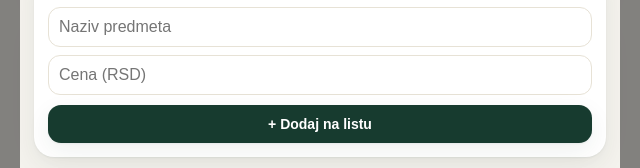
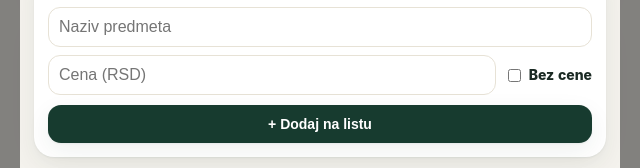
Before and after one commit to hacna335/potrosnja, a plain HTML site: page index.html in a window 1280 px wide. Both pictures are taken after a click on the button "🛒 To buy". Shown: the part 536-704 px from the top of the page, 320-960 px from the left. Drawn offline with Linux system fonts and the light colour scheme.

Commit message:
Add files via upload

```diff
--- a/index.html
+++ b/index.html
@@ -81,6 +81,7 @@ input[type=color]{height:40px;padding:4px}
 .cfb b{font-size:18px;font-weight:800}
 .cfb p{color:var(--mut);margin:8px 0 16px}
 .btn.dg{background:var(--r);color:#fff;border-color:transparent}
+input:disabled{opacity:.4}
 .ck{width:26px;height:26px;border-radius:50%;border:2px solid var(--mut);background:none;color:#fff;font-size:15px;padding:0;flex:none;line-height:1}
 .ck.on{background:var(--g);border-color:var(--g)}
 .ch{display:block;width:100%;text-align:left;margin-top:8px}
@@ -299,13 +300,18 @@ function saveFuel(){
 function delFuel(id){const f=S.fuel.find(x=>x.id==id);ask('Da li si siguran?',`Obrisati sipanje od ${fmt(f.amount)} (${dt(f.ts)})? Biće obrisana i povezana potrošnja u kategoriji Gorivo.`,'Da, obriši',()=>{S.tx=S.tx.filter(x=>x.id!=f.tid);S.fuel=S.fuel.filter(x=>x.id!=id);save();render();fuelForm()},1)}
 
 // ---- To buy lista
+const noP=n=>{const a=n%10,b=n%100;return n+(a==1&&b!=11?' artikal nema':a>=2&&a<=4&&(b<12||b>14)?' artikla nemaju':' artikala nemaju')+' cenu'};
 function wishForm(){
- const W=[...S.wish].sort((a,b)=>a.done-b.done||b.ts-a.ts),tot=W.reduce((a,w)=>a+w.price,0),left=W.filter(w=>!w.done).reduce((a,w)=>a+w.price,0);
+ const W=[...S.wish].sort((a,b)=>a.done-b.done||b.ts-a.ts),pr=w=>w.price||0,tot=W.reduce((a,w)=>a+pr(w),0),left=W.filter(w=>!w.done).reduce((a,w)=>a+pr(w),0),np=W.filter(w=>w.price==null).length;
  open_(`<div class="row"><b style="font-size:18px;font-weight:800">🛒 To buy</b><button class="lk" onclick="cl()">Zatvori</button></div>
- <div class="card" style="text-align:center"><div class="ct">Ukupna cena svih stavki</div><div style="font-size:26px;font-weight:800">${fmt(tot)}</div><small>Kupljeno: ${fmt(tot-left)} • Preostalo: ${fmt(left)}</small></div>
- <div class="card"><div class="ct">Nova stavka</div><input id="wn" placeholder="Naziv predmeta" style="margin-bottom:8px"><input id="wp" inputmode="decimal" placeholder="Cena (RSD)"><button class="btn pr" style="width:100%;margin-top:10px" onclick="addWish()">+ Dodaj na listu</button></div>
- ${W.length?W.map(w=>`<div class="it"><button class="ck${w.done?' on':''}" onclick="toggleWish('${w.id}')">${w.done?'✓':''}</button><div class="gr"><div style="${w.done?'text-decoration:line-through;opacity:.55':''}">${esc(w.name)}</div></div><b style="${w.done?'opacity:.55':''}">${fmt(w.price)}</b><button class="lk" onclick="delWish('${w.id}')">🗑</button></div>`).join(''):'<p class="emp">Lista je prazna.</p>'}`)}
-function addWish(){const n=$('#wn').value.trim(),p=num($('#wp').value);if(!n||!(p>0))return alert('Unesi naziv i cenu');S.wish.push({id:uid('w'),name:n,price:p,done:false,ts:Date.now()});save();wishForm()}
+ <div class="card" style="text-align:center"><div class="ct">Ukupna cena svih stavki</div><div style="font-size:26px;font-weight:800">${fmt(tot)}</div><small>Kupljeno: ${fmt(tot-left)} • Preostalo: ${fmt(left)}</small>${np?`<div style="margin-top:10px;color:var(--o);font-weight:800;font-size:13px">⚠️ ${noP(np)}</div><small>Nisu uračunati u ukupnu cenu</small>`:''}</div>
+ <div class="card"><div class="ct">Nova stavka</div><input id="wn" placeholder="Naziv predmeta" style="margin-bottom:8px">
+ <div class="row"><input id="wp" inputmode="decimal" placeholder="Cena (RSD)" style="flex:1"><label style="display:flex;align-items:center;white-space:nowrap;margin:0;font-size:14px;text-transform:none;letter-spacing:0;color:var(--tx)"><input type="checkbox" id="wnp" onchange="$('#wp').disabled=this.checked;if(this.checked)$('#wp').value=''">Bez cene</label></div>
+ <button class="btn pr" style="width:100%;margin-top:10px" onclick="addWish()">+ Dodaj na listu</button></div>
+ ${W.length?`<small style="display:block;margin:0 4px 4px">Tapni na cenu da je upišeš ili promeniš</small>`+W.map(w=>`<div class="it"><button class="ck${w.done?' on':''}" onclick="toggleWish('${w.id}')">${w.done?'✓':''}</button><div class="gr"><div style="${w.done?'text-decoration:line-through;opacity:.55':''}">${esc(w.name)}</div></div>${w.price==null?`<span class="pill co" style="margin:0" onclick="editPrice('${w.id}')">bez cene</span>`:`<b style="${w.done?'opacity:.55':''}" onclick="editPrice('${w.id}')">${fmt(w.price)}</b>`}<button class="lk" onclick="delWish('${w.id}')">🗑</button></div>`).join(''):'<p class="emp">Lista je prazna.</p>'}`)}
+function addWish(){const n=$('#wn').value.trim(),np=$('#wnp').checked,p=num($('#wp').value);if(!n)return alert('Unesi naziv');if(!np&&!(p>0))return alert('Unesi cenu ili štikliraj „Bez cene“');S.wish.push({id:uid('w'),name:n,price:np?null:p,done:false,ts:Date.now()});save();wishForm()}
+function editPrice(id){const w=S.wish.find(x=>x.id==id);$('#cf').innerHTML=`<div class="cfb"><b>Cena: ${esc(w.name)}</b><p>Upiši cenu ili ostavi prazno da stavka ostane bez cene.</p><input id="wpe" inputmode="decimal" placeholder="Cena (RSD)" value="${w.price==null?'':w.price}"><div class="g2" style="margin:14px 0 0"><button class="btn" onclick="cfNo()">Otkaži</button><button class="btn pr" onclick="savePrice('${id}')">Sačuvaj</button></div></div>`;$('#cf').classList.add('on')}
+function savePrice(id){const w=S.wish.find(x=>x.id==id),r=$('#wpe').value.trim(),p=num(r);if(r&&!(p>0))return alert('Unesi ispravnu cenu');w.price=r?p:null;cfNo();save();wishForm()}
 function toggleWish(id){const w=S.wish.find(x=>x.id==id);ask('Da li si siguran?',w.done?`Vratiti „${esc(w.name)}“ među nekupljene?`:`Označiti „${esc(w.name)}“ kao kupljeno? Ovo ne skida novac sa kartice ni iz keša.`,w.done?'Da, vrati':'Da, kupljeno',()=>{w.done=!w.done;save();wishForm()})}
 function delWish(id){const w=S.wish.find(x=>x.id==id);ask('Da li si siguran?',`Obrisati „${esc(w.name)}“ sa liste?`,'Da, obriši',()=>{S.wish=S.wish.filter(x=>x.id!=id);save();wishForm()},1)}
 
```
